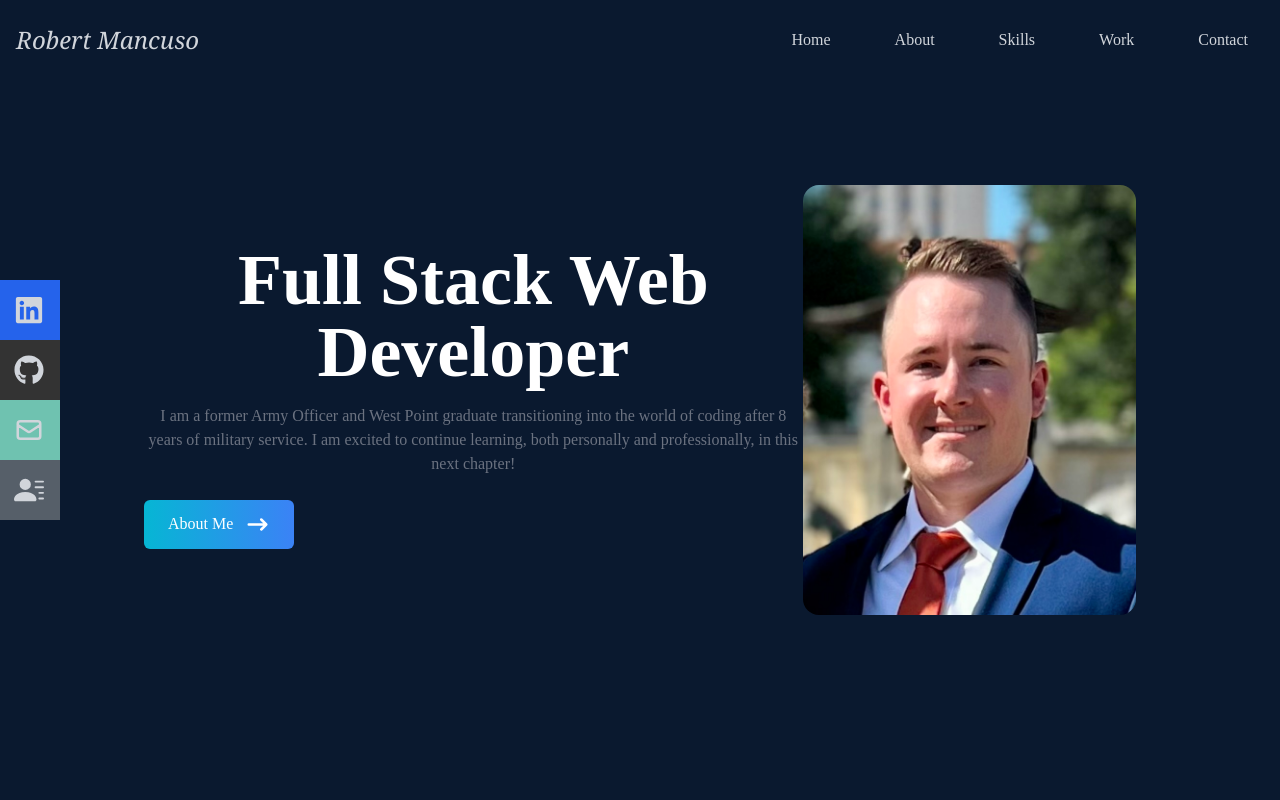
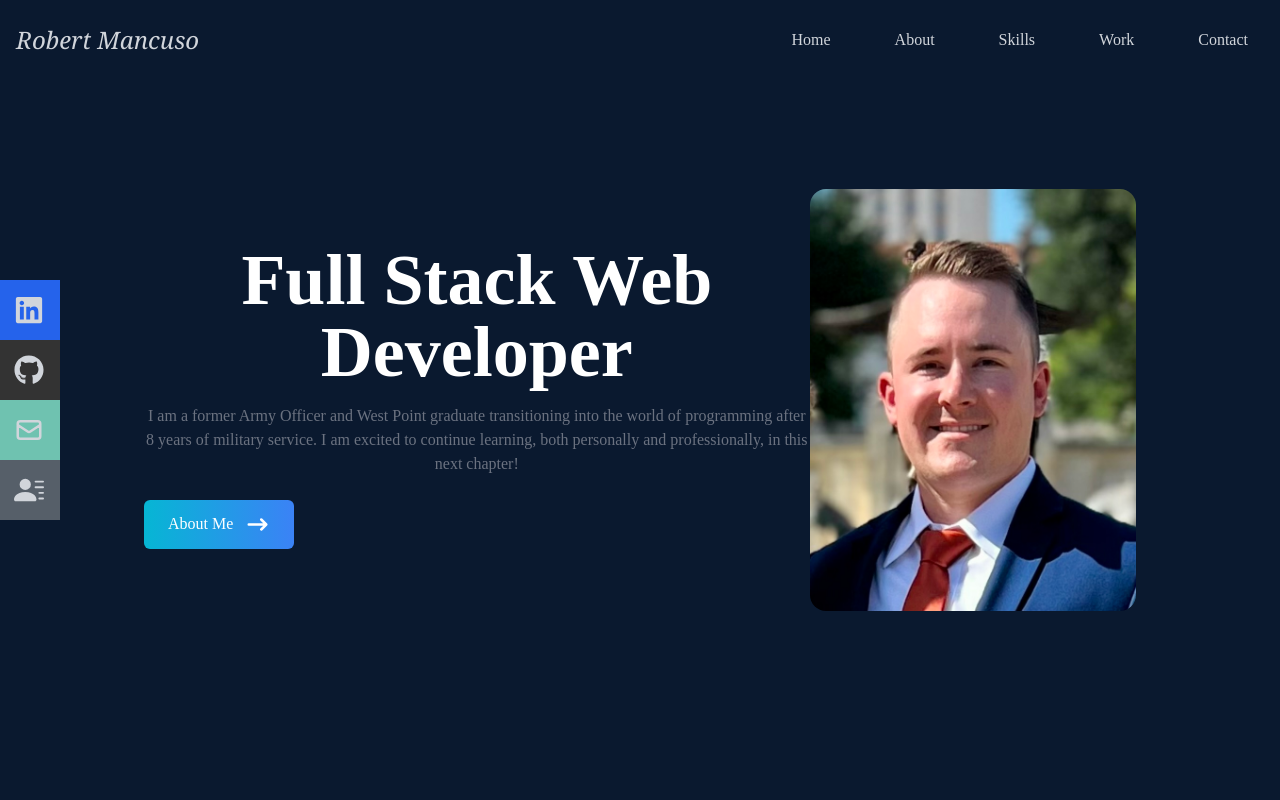
Before and after one commit to bmancuso3/Robert-Mancuso-Portfolio, a React (Create React App) app: page / in a window 1280 px wide. Shown: the top 800 px of the page. Built offline with nearby package versions, Linux system fonts and the light colour scheme.

Commit message:
Edited wording in Home

```diff
--- a/package.json
+++ b/package.json
@@ -1,6 +1,6 @@
 {
   "name": "robert-mancuso-portfolio",
-  "version": "0.1.0",
+  "version": "1.0",
   "private": true,
   "dependencies": {
     "@testing-library/jest-dom": "^5.16.5",
--- a/src/components/Home.jsx
+++ b/src/components/Home.jsx
@@ -16,7 +16,7 @@ const Home = () => {
         </h2>
         <p className="text-gray-500 py-4">
         {/* max-w-md */}
-          I am a former Army Officer and West Point graduate transitioning into the world of coding after 8 years of military service.
+          I am a former Army Officer and West Point graduate transitioning into the world of programming after 8 years of military service.
           I am excited to continue learning, both personally and professionally, in this next chapter!
         </p>
         <div>
```
Also changed, not shown: public/manifest.json.
